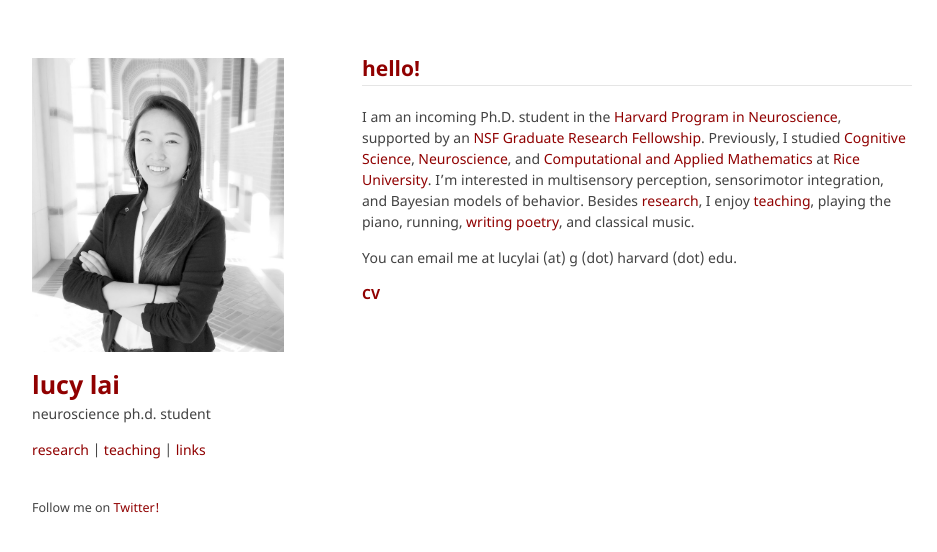
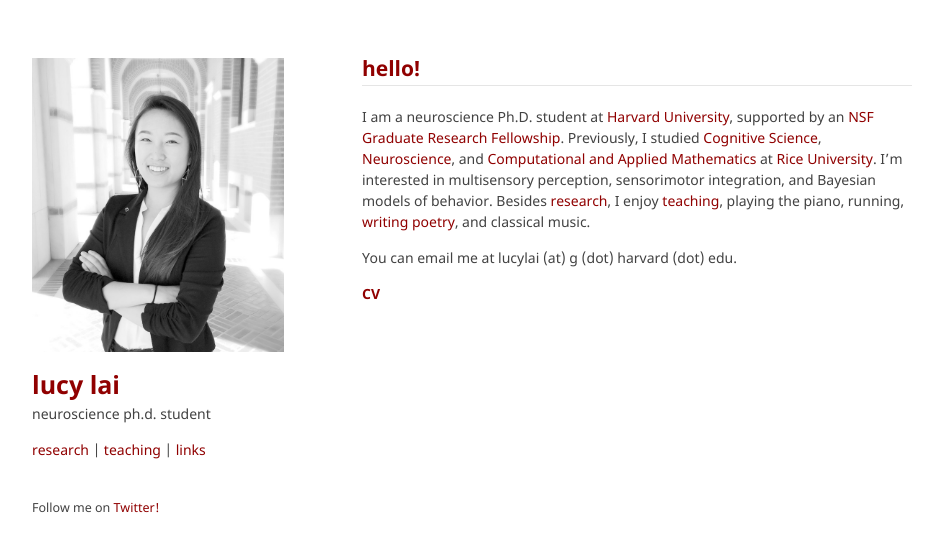
Before and after one commit to lucylai96/lucylai96.github.io, a Jekyll site: the page built from index.md, in a window 1280 px wide. Shown: the top 552 px of the page, without its empty margins (168-1105 px from the left). Built offline with Jekyll 4.4.1, drawn with Linux system fonts in a browser that asks for light colours; our own code applies the rules of GitHub Pages for plain Markdown files.

Commit message:
Update index.md

```diff
--- a/index.md
+++ b/index.md
@@ -1,6 +1,6 @@
 ## hello!
 ***
-I am an incoming Ph.D. student in the [Harvard Program in Neuroscience](http://www.hms.harvard.edu/dms/neuroscience/index.html), supported by an [NSF Graduate Research Fellowship](https://www.nsfgrfp.org/). Previously, I studied [Cognitive Science](http://cogsci.rice.edu/), [Neuroscience](http://neuroscience.rice.edu), and [Computational and Applied Mathematics](http://www.caam.rice.edu/) at [Rice University](http://www.rice.edu/). I’m interested in multisensory perception, sensorimotor integration, and Bayesian models of behavior. Besides [research](./research.html), I enjoy [teaching](./teaching.html), playing the piano, running, [writing poetry](http://subcorticalsongs.wordpress.com/), and classical music.
+I am a neuroscience Ph.D. student at [Harvard University](http://www.hms.harvard.edu/dms/neuroscience/index.html), supported by an [NSF Graduate Research Fellowship](https://www.nsfgrfp.org/). Previously, I studied [Cognitive Science](http://cogsci.rice.edu/), [Neuroscience](http://neuroscience.rice.edu), and [Computational and Applied Mathematics](http://www.caam.rice.edu/) at [Rice University](http://www.rice.edu/). I’m interested in multisensory perception, sensorimotor integration, and Bayesian models of behavior. Besides [research](./research.html), I enjoy [teaching](./teaching.html), playing the piano, running, [writing poetry](http://subcorticalsongs.wordpress.com/), and classical music.
 
 You can email me at lucylai (at) g (dot) harvard (dot) edu.
 
```
